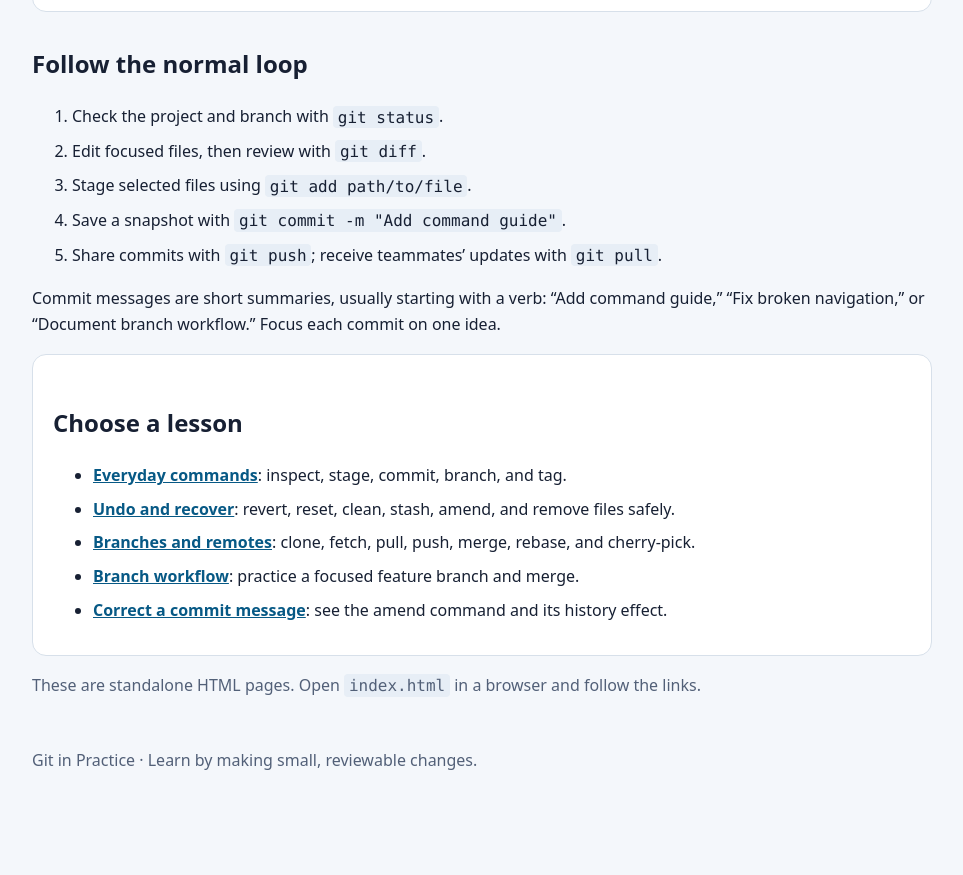
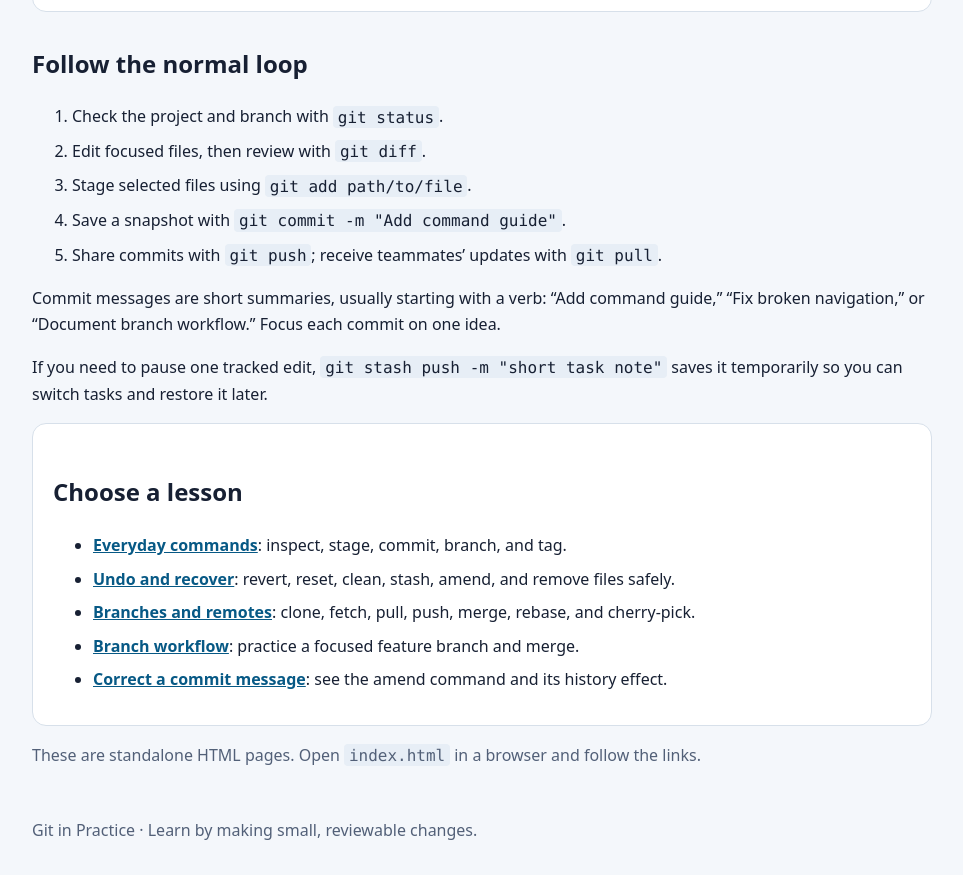
Before and after one commit to devendraghag/git-in-practice, a plain HTML site: page index.html in a window 1280 px wide. Shown: the part 718-1593 px from the top of the page, without its empty margins (158-1121 px from the left). Before the commit the page ends 1524 px from the top, so only its background shows below. Drawn offline with Linux system fonts and the light colour scheme.

Commit message:
Add stash tip to normal workflow

```diff
--- a/index.html
+++ b/index.html
@@ -5,5 +5,5 @@
 <main><nav aria-label="Guide pages"><a href="index.html">Start here</a><a href="everyday.html">Everyday commands</a><a href="recovery.html">Undo and recover</a><a href="remotes.html">Branches and remotes</a></nav>
 <section class="card"><h2>A useful picture of Git</h2><p>Your working folder contains files you edit. The <strong>staging area</strong> is a shortlist of changes for the next snapshot. A <strong>commit</strong> saves that snapshot in local history. A <strong>remote</strong> is another copy, often hosted on GitHub.</p><pre><code>working files  →  staging area  →  local commits  ⇄  remote repository
    edit             git add         git commit        fetch / pull / push</code></pre><p>Most commands in this guide work locally. <code>git fetch</code>, <code>git pull</code>, and <code>git push</code> communicate with a remote. <code>git clone</code> downloads a repository and creates a local copy.</p></section>
-<section><h2>Follow the normal loop</h2><ol><li>Check the project and branch with <code>git status</code>.</li><li>Edit focused files, then review with <code>git diff</code>.</li><li>Stage selected files using <code>git add path/to/file</code>.</li><li>Save a snapshot with <code>git commit -m "Add command guide"</code>.</li><li>Share commits with <code>git push</code>; receive teammates’ updates with <code>git pull</code>.</li></ol><p>Commit messages are short summaries, usually starting with a verb: “Add command guide,” “Fix broken navigation,” or “Document branch workflow.” Focus each commit on one idea.</p></section>
+<section><h2>Follow the normal loop</h2><ol><li>Check the project and branch with <code>git status</code>.</li><li>Edit focused files, then review with <code>git diff</code>.</li><li>Stage selected files using <code>git add path/to/file</code>.</li><li>Save a snapshot with <code>git commit -m "Add command guide"</code>.</li><li>Share commits with <code>git push</code>; receive teammates’ updates with <code>git pull</code>.</li></ol><p>Commit messages are short summaries, usually starting with a verb: “Add command guide,” “Fix broken navigation,” or “Document branch workflow.” Focus each commit on one idea.</p><p>If you need to pause one tracked edit, <code>git stash push -m "short task note"</code> saves it temporarily so you can switch tasks and restore it later.</p></section>
 <section class="card"><h2>Choose a lesson</h2><ul><li><a href="everyday.html">Everyday commands</a>: inspect, stage, commit, branch, and tag.</li><li><a href="recovery.html">Undo and recover</a>: revert, reset, clean, stash, amend, and remove files safely.</li><li><a href="remotes.html">Branches and remotes</a>: clone, fetch, pull, push, merge, rebase, and cherry-pick.</li><li><a href="branch-workflow.html">Branch workflow</a>: practice a focused feature branch and merge.</li><li><a href="amend-example.html">Correct a commit message</a>: see the amend command and its history effect.</li></ul></section><p class="muted">These are standalone HTML pages. Open <code>index.html</code> in a browser and follow the links.</p></main><footer>Git in Practice · Learn by making small, reviewable changes.</footer></body></html>
```
